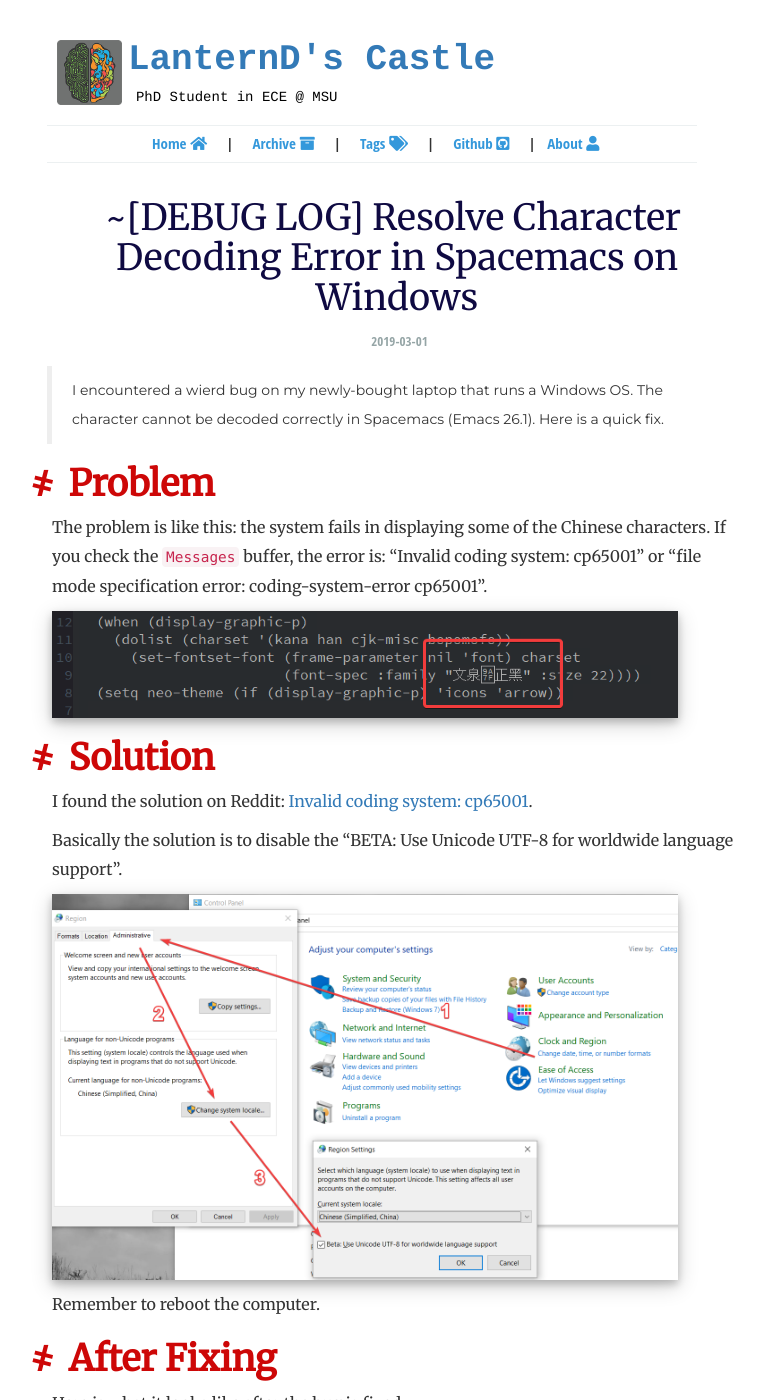
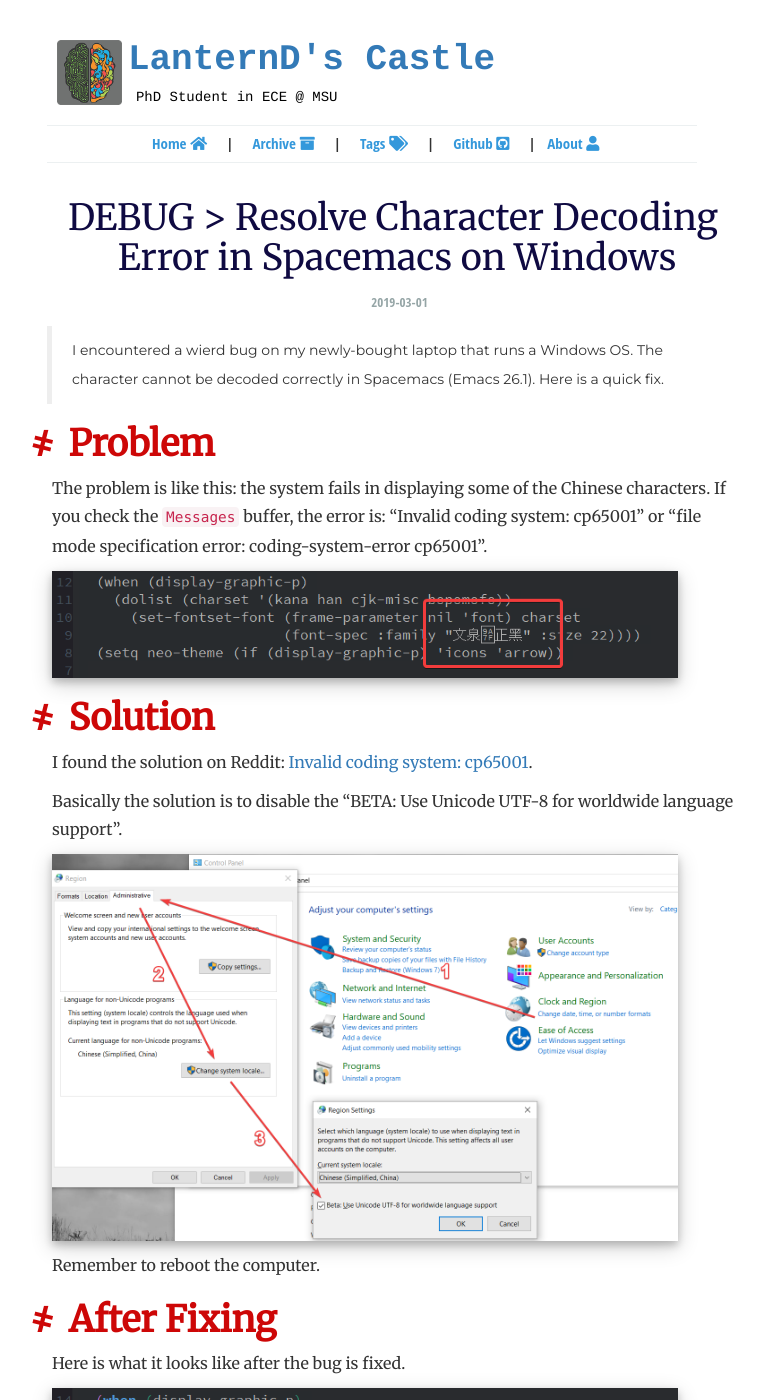
Before and after one commit to LanternD/en.dlyang.me, a Jekyll site: the page built from _posts/2019-03-01-resolve-character-decoding-error-in-spacemacs-on-windows.md, in a window 1280 px wide and 1400 px high. Shown: the whole window, without its empty margins (243-1007 px from the left). Built offline with Jekyll 4.4.1, drawn with Linux system fonts in a browser that asks for light colours; nearby versions of some CDN libraries; comment, search, counter and statistics services are not loaded.

Commit message:
formatted post titles

```diff
--- a/_posts/2019-03-01-resolve-character-decoding-error-in-spacemacs-on-windows.md
+++ b/_posts/2019-03-01-resolve-character-decoding-error-in-spacemacs-on-windows.md
@@ -1,6 +1,6 @@
 ---
 layout: post
-title: ~[DEBUG LOG] Resolve Character Decoding Error in Spacemacs on Windows
+title: DEBUG > Resolve Character Decoding Error in Spacemacs on Windows
 description: I encountered a wierd bug on my newly-bought laptop that runs a Windows OS. The character cannot be decoded correctly in Spacemacs (Emacs 26.1). Here is a quick fix.
 permalink: /resolve-character-decoding-error-in-spacemacs-on-windows/
 categories: [blog]
@@ -8,13 +8,11 @@
 date: 2019-03-01 21:31:35
 ---
 
-
 # Problem
 
 The problem is like this: the system fails in displaying some of the Chinese characters. If you check the `Messages` buffer, the error is: "Invalid coding system: cp65001" or "file mode specification error: coding-system-error cp65001".
 
 ![img](../assets/post-img/resolve-character-decoding-error-in-spacemacs-on-windows/spacemacs-before.png "Bug")
-
 
 # Solution
 
@@ -26,11 +24,10 @@
 
 Remember to reboot the computer.
 
-
 # After Fixing
 
 Here is what it looks like after the bug is fixed.
 
 ![img](../assets/post-img/resolve-character-decoding-error-in-spacemacs-on-windows/spacemacs-after.png "After fixing")
 
-Done
+Done!
```
Also changed, not shown: _posts/2018-05-09-sam-g53-uart-cannot-transmit-data-to-pc-through-edbg-uart.md (+1 -1 lines), _posts/2018-06-25-spacemacs-start-warning-resolve.md (+1 -1 lines), _posts/2019-12-15-debug-log-spacemacs-failed-to-initialize-after-switching-to-develop-branch-on-a-config-file-synchronized-machine.md (+1 -1 lines).
